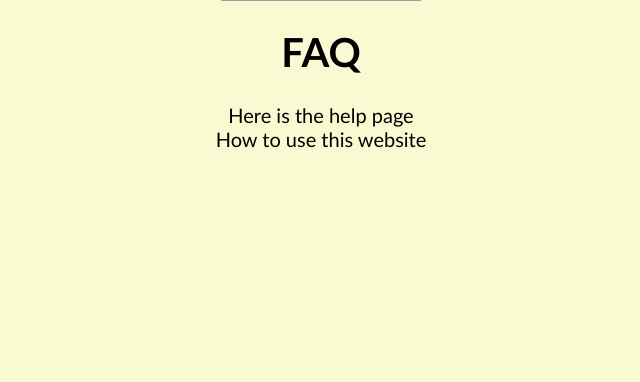
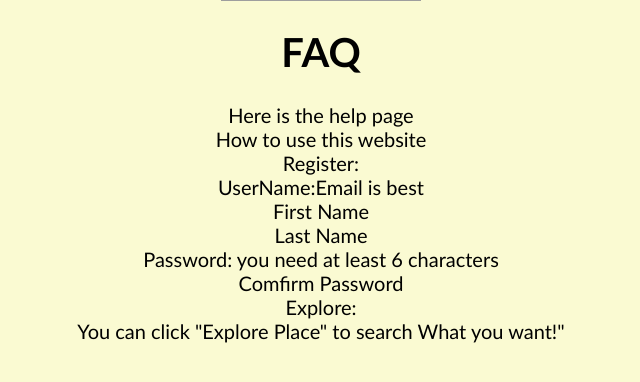
Before and after one commit to lltrx/WAD2-Team-15E, a Django app: page /help/ in a window 1280 px wide. Shown: the part 249-631 px from the top of the page, without its empty margins (319-959 px from the left). Run offline with Django 4.2, Linux system fonts and the light colour scheme; grey boxes are pictures that could not be loaded.

Commit message:
add some FAQ

```diff
--- a/templates/destination/help.html
+++ b/templates/destination/help.html
@@ -6,6 +6,16 @@
 <div>
   Here is the help page <br />
   How to use this website<br />
+  Register:<br />
+  UserName:Email is best <br />
+  First Name<br />
+  Last Name<br />
+  Password: you need at least 6 characters<br />
+  Comfirm Password<br />
+
+  Explore:<br />
+  You can click "Explore Place" to search What you want!"<br />
+
 
 </div>
 
```
